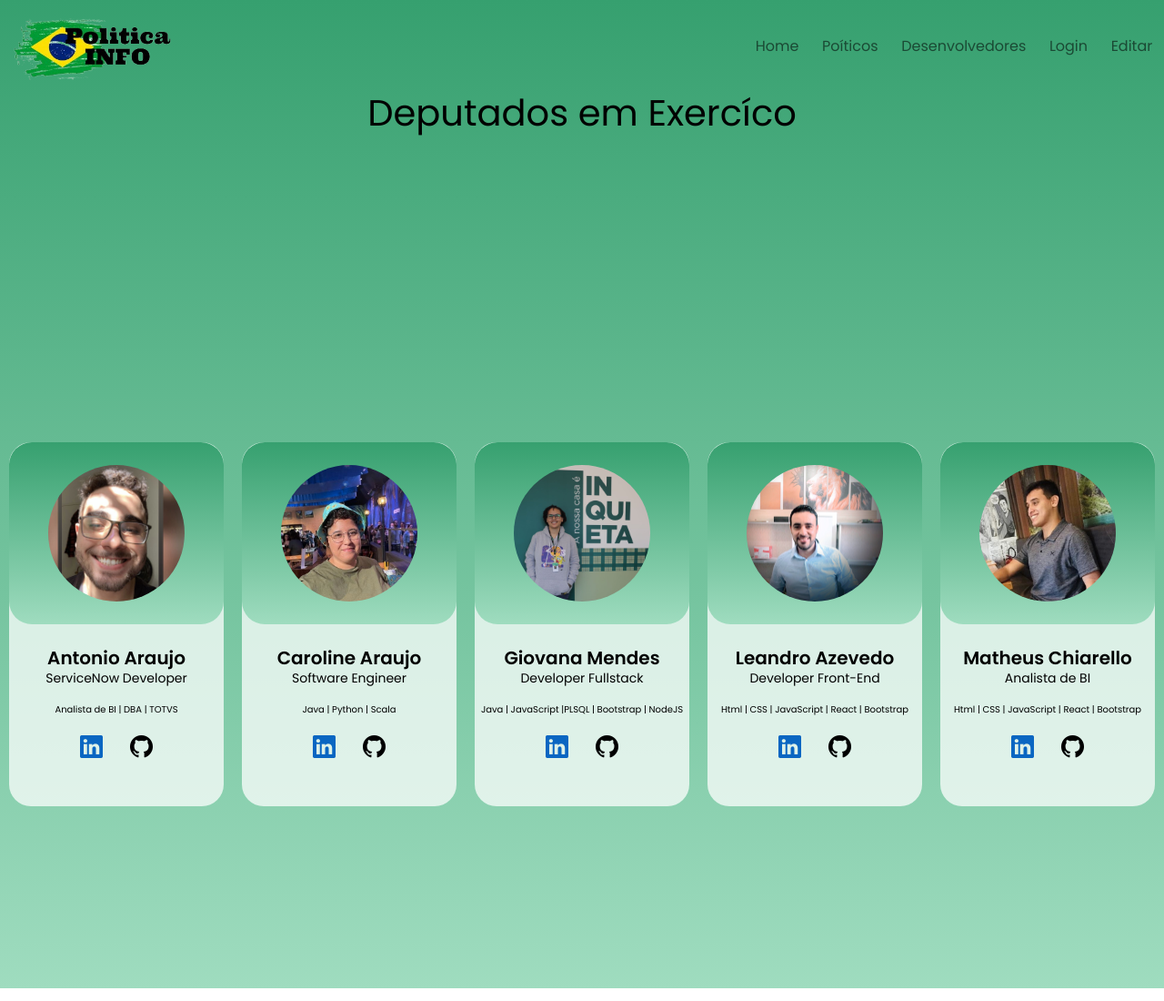
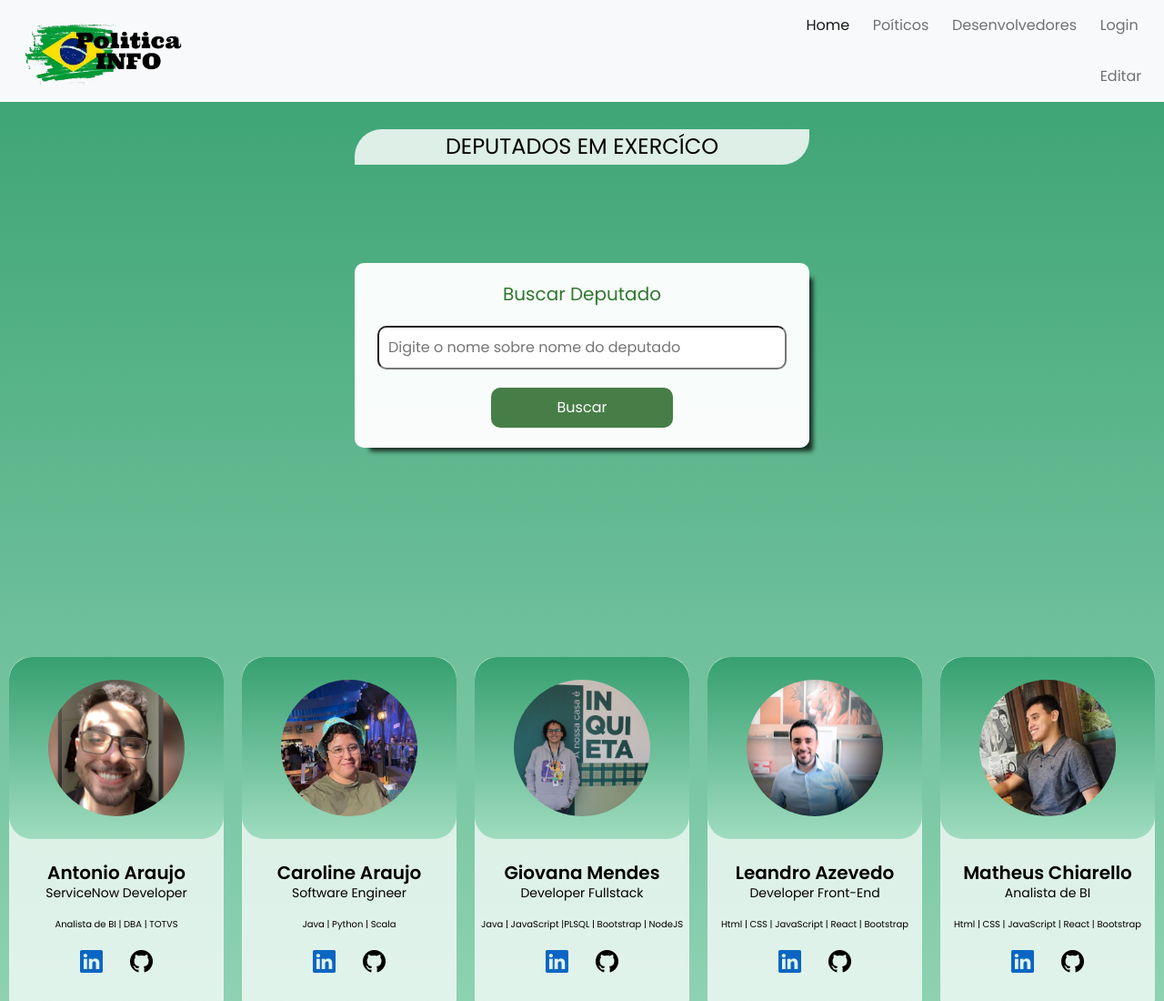
Before and after one commit to LeandroAzevedo-1/PoliticaInfo_FrontEnd, a plain HTML site: page index.html in a window 1280 px wide. Shown: the top 1100 px of the page at 91% size. Drawn offline with nearby package versions, Linux system fonts and the light colour scheme; no server answers.

Commit message:
Responsive navbar e secao buscar deputado

```diff
--- a/index.html
+++ b/index.html
@@ -1,61 +1,77 @@
-<!doctype html>
+<!DOCTYPE html>
 <html lang="pt-br">
+<head>
+    <meta charset="UTF-8">
+    <meta http-equiv="X-UA-Compatible" content="IE=edge">
+    <meta name="viewport" content="width=device-width, initial-scale=1.0">
+    <title>Politica Info</title>
+    <!--link Bootstrap -->
+    <link href="https://cdn.jsdelivr.net/npm/bootstrap@5.2.2/dist/css/bootstrap.min.css" rel="stylesheet" integrity="sha384-Zenh87qX5JnK2Jl0vWa8Ck2rdkQ2Bzep5IDxbcnCeuOxjzrPF/et3URy9Bv1WTRi" crossorigin="anonymous">
 
-<head>
-    <!-- Required meta tags -->
-    <meta charset="utf-8">
-    <meta name="viewport" content="width=device-width, initial-scale=1">
+    <!-- Bootstrap icon -->
+    <link rel="stylesheet" href="https://cdn.jsdelivr.net/npm/bootstrap-icons@1.9.1/font/bootstrap-icons.css">
     <!-- Google fonts -->
     <link rel="preconnect" href="https://fonts.googleapis.com">
     <link rel="preconnect" href="https://fonts.gstatic.com" crossorigin>
     <link href="https://fonts.googleapis.com/css2?family=Poppins:ital,wght@0,300;0,400;0,600;1,300&display=swap"
     rel="stylesheet">
-    <!-- Bootstrap CSS -->
-    <link href="https://cdn.jsdelivr.net/npm/bootstrap@5.1.3/dist/css/bootstrap.min.css" rel="stylesheet"
-        integrity="sha384-1BmE4kWBq78iYhFldvKuhfTAU6auU8tT94WrHftjDbrCEXSU1oBoqyl2QvZ6jIW3" crossorigin="anonymous">
-    <!-- Bootstrap icon -->
-    <link rel="stylesheet" href="https://cdn.jsdelivr.net/npm/bootstrap-icons@1.9.1/font/bootstrap-icons.css">
-    <!-- Bootstrap arq  -->
+
+    <!-- CSS Bootstrap arq  -->
     <link rel="stylesheet" href="src/bootstrap/css/bootstrap.min.css">
+
     <!-- Css swiper -->
     <link rel="stylesheet" href="src/css/swiper-bundle.min.css">
 
+    <!-- CSS Project-->
     <link rel="stylesheet" href="src/css/reset.css">
     <link rel="stylesheet" href="src/css/header/header.css">
     <link rel="stylesheet" href="src/css/cardsDeputados/cardsDeputados.css">
     <link rel="stylesheet" href="src/css/cardsDesenvolvedores/cardsDesenvolvedores.css">
-    <link rel="shortcut icon" href="src/imagens/favicon.ico" type="image/x-icon">
-    <title>Politica Info</title>
+    <link rel="stylesheet" href="src/css/login.css">
+    <link rel="stylesheet" href="src/css/responsiveLogin.css">
+    <link rel="stylesheet" href="src/css/cadastro.css">
+    <link rel="stylesheet" href="src/css/swiper-bundle.min.css">
+
 </head>
-
 <body>
 
-    <header>
-        <div class="container" id="nav-container">
-            <nav class="navbar navbar-expand-lg fixed-top">
-                <a href="#" class="navbar-brand">
+    <header class="header">
+        <nav class="navbar navbar-expand-lg bg-light " id="nav-container">
+            <div class="container-fluid" >
+              <a class="navbar-brand" href="#">
                 <img id="logo" src="src/imagens/logo.png" alt="Imagem logo política info">
               </a>
-                <!-- Menu hamgurguer  -->
-                <button class="navbar-toggler" type="button" data-toggle="collapse" data-target="#navbar-links"
-                    aria-controls="navbar-links" aria-expanded="false" aria-label="Toggle navigation">
+              <button class="navbar-toggler" type="button" data-bs-toggle="collapse" data-bs-target="#navbarNav" aria-controls="navbarNav" aria-expanded="false" aria-label="Toggle navigation">
                 <span class="navbar-toggler-icon"></span>
               </button>
-                <!-- Lista de secões -->
-                <div class="collapse navbar-collapse justify-content-end" id="navbar-links">
-                    <div class="navbar-nav">
-                        <a href="" class="nav-item nav-link" id="home-menu">Home</a>
-                        <a href="" class="nav-item nav-link" id="poiticos">Poíticos</a>
-                        <a href="#desenvolvedores" class="nav-item nav-link" id="#desenvolvedores">Desenvolvedores</a>
-                        <a href="login.html" target="_blank" class="nav-item nav-link" id="">Login</a>
-                        <a href="" class="nav-item nav-link" id="home-menu">Editar</a>
+              <div class="collapse navbar-collapse justify-content-end" id="navbarNav">
+                <ul class="navbar-nav">
+                  <li class="nav-item">
+                    <a class="nav-link active" aria-current="page" href="#">Home</a>
+                  </li>
+                  <li class="nav-item">
+                    <a class="nav-link" href="#">Poíticos</a>
+                  </li>
+                  <li class="nav-item">
+                    <a class="nav-link" href="#desenvolvedores" id="#desenvolvedores">Desenvolvedores</a>
+                  </li>
+                  <div>
+                    <li class="nav-item">
+                        <a class="nav-link " href="login.html" target="_blank" >Login</a>
+                      </li>
+                      <li class="nav-item">
+                        <a class="nav-link " href="#" target="_blank" >Editar</a>
+                      </li>
+                  </div>
+
+                </ul>
               </div>
             </div>
           </nav>
-        </div>
     </header>
+    <!-- Fim header -->
 
-    <section class="container_cards-deputados active" data-bs-interval="200">
+    <section class="container_cards-deputados">
         <h1 class="deputados-ativos">
             Deputados em Exercíco
         </h1>
@@ -74,6 +90,11 @@
 
         </div>
 
+        <div class="container-busca">
+            <h3 class="buscar-deputado">Buscar Deputado</h3>
+            <input type="text" id="input-busca" placeholder="Digite o nome sobre nome do deputado">
+            <input type="button" value="Buscar" class="btn-buscar">
+        </div>
     </section>
 
     <aside id="desenvolvedores" class="cards-desenvolvedores">
@@ -180,23 +201,13 @@
         <!-- <p class="rodape">Faculdade Impacta - 2022</p> -->
      </footer>
 
-    <!-- Option 1: Bootstrap Bundle with Popper -->
-    <script src="https://cdn.jsdelivr.net/npm/bootstrap@5.1.3/dist/js/bootstrap.bundle.min.js"
-        integrity="sha384-ka7Sk0Gln4gmtz2MlQnikT1wXgYsOg+OMhuP+IlRH9sENBO0LRn5q+8nbTov4+1p"
-        crossorigin="anonymous"></script>
-
-    <!-- Option 2: Separate Popper and Bootstrap JS -->
-
-    <script src="https://cdn.jsdelivr.net/npm/@popperjs/core@2.10.2/dist/umd/popper.min.js"
-        integrity="sha384-7+zCNj/IqJ95wo16oMtfsKbZ9ccEh31eOz1HGyDuCQ6wgnyJNSYdrPa03rtR1zdB"
-        crossorigin="anonymous"></script>
-    <script src="https://cdn.jsdelivr.net/npm/bootstrap@5.1.3/dist/js/bootstrap.min.js"
-        integrity="sha384-QJHtvGhmr9XOIpI6YVutG+2QOK9T+ZnN4kzFN1RtK3zEFEIsxhlmWl5/YESvpZ13"
-        crossorigin="anonymous"></script>
-
     <script src="src/js/index.js"></script>
     <script src="src/js/swiper-bundle.min.js"></script>
     <script src="src/js/cardsDeputados.js"></script>
+
+    <!-- JavaScript bootstrap -->
+    <script src="https://cdn.jsdelivr.net/npm/bootstrap@5.2.2/dist/js/bootstrap.bundle.min.js" integrity="sha384-OERcA2EqjJCMA+/3y+gxIOqMEjwtxJY7qPCqsdltbNJuaOe923+mo//f6V8Qbsw3" crossorigin="anonymous"></script>
+
+
 </body>
-
 </html>
--- a/src/css/cardsDeputados/cardsDeputados.css
+++ b/src/css/cardsDeputados/cardsDeputados.css
@@ -5,6 +5,16 @@
     margin-top: -20px;
     flex-direction: column;
     margin: 30px 0;
+    font-family: 'Poppins', sans-serif;
+}
+.deputados-ativos {
+    font-size: 1.5rem;
+    text-transform: uppercase;
+    background-color: rgba(255, 255, 255, 0.819);
+    width: 500px;
+    text-align: center;
+    border-radius: 30px 0 30px 0;
+    padding: 5px 0;
 }
 .container-cards {
     display: flex;
@@ -109,14 +119,6 @@
     color: rgb(71, 125, 71);
     transform: scale(1.1);
 }
-@media screen and (max-width: 768px) {
-    .slide-content {
-        margin: 0 10px;
-    }
-    .swiper-navBtn {
-        display: none;
-    }
-}
 .swiper-pagination-bullet {
     background-color: rgb(71, 125, 71);
     opacity: 1;
@@ -134,3 +136,62 @@
 .swiper-navBtn::after {
     font-size: 40px;
 }
+/* Buscar deputado */
+.container-busca {
+    background-color: rgba(255, 255, 255, 0.962);
+    width: 500px;
+    display: flex;
+    align-items: center;
+    justify-content: center;
+    flex-direction: column;
+    padding: 2px 0;
+    border-radius: 10px;
+    box-shadow: 10px 10px 5px -6px rgba(0,0,0,0.75);
+}
+.buscar-deputado {
+    font-size: 20px;
+    color: rgb(48, 118, 48);
+    max-width: 90%;
+    margin-top: 20px;
+}
+#input-busca {
+    border-radius: 10px;
+    font-size: 16px;
+    max-width: 90%;
+    margin-top: 15px;
+    width: 90%;
+    padding: 10px;
+}
+.btn-buscar{
+    border-radius: 10px;
+    border: none;
+    background-color: rgb(71, 125, 71);
+    margin: 20px;
+    padding: 10px;
+    width: 200px;
+    color: #Fff;
+    transition: 0.3s ease-in-out;
+}
+.btn-buscar:hover {
+    background-color: rgb(25, 95, 25);
+    transform: scale(1.01);
+}
+/* Para fazer responsividade das cardes Desenvolvedores */
+@media screen and (max-width: 988px) {
+
+}
+@media screen and (max-width: 768px) {
+    .slide-content {
+        margin: 0 10px;
+    }
+    .swiper-navBtn {
+        display: none;
+    }
+    .deputados-ativos {
+        width: 90%;
+        font-size: 1rem;
+    }
+    .container-busca {
+        width: 90%;
+    }
+}
--- a/src/css/header/header.css
+++ b/src/css/header/header.css
@@ -1,3 +1,6 @@
+.header {
+    background: linear-gradient( #36a06f,#9fdcbf);
+}
 .row {
     margin: 0;
 }
@@ -7,12 +10,13 @@
 
 /* Barra de navegacao  */
 #nav-container {
-    padding-top: ;
+    padding-top: 0;
     padding-bottom: 0;
 }
 #logo {
     width: 200px;
 }
+
 .navbar-brand {
     padding: 0;
     color: #fff;
--- a/src/css/reset.css
+++ b/src/css/reset.css
@@ -1,4 +1,3 @@
-
 * {
     padding: 0;
     margin: 0;
--- a/src/js/index.js
+++ b/src/js/index.js
@@ -8,7 +8,7 @@ function deputados() {
 
       var deputadoInfo = await resultDeputados.json();
 
-      console.log(deputadoInfo.dados); //para usar a api do swagger, não precisa o ( dados )
+      //console.log(deputadoInfo.dados); //para usar a api do swagger, não precisa o ( dados )
       deputadoInfo.dados.map((item) => {
 
         let divCol = document.querySelector(".card-wrapper");
@@ -44,4 +44,4 @@ function deputados() {
     })
     .carch((e) => console.log(e));
 }
-console.log(deputados());
+deputados();    //console.log(deputados()); verifico o que esta vindo
```
Lines whose indentation alone changed are shown as unchanged.
